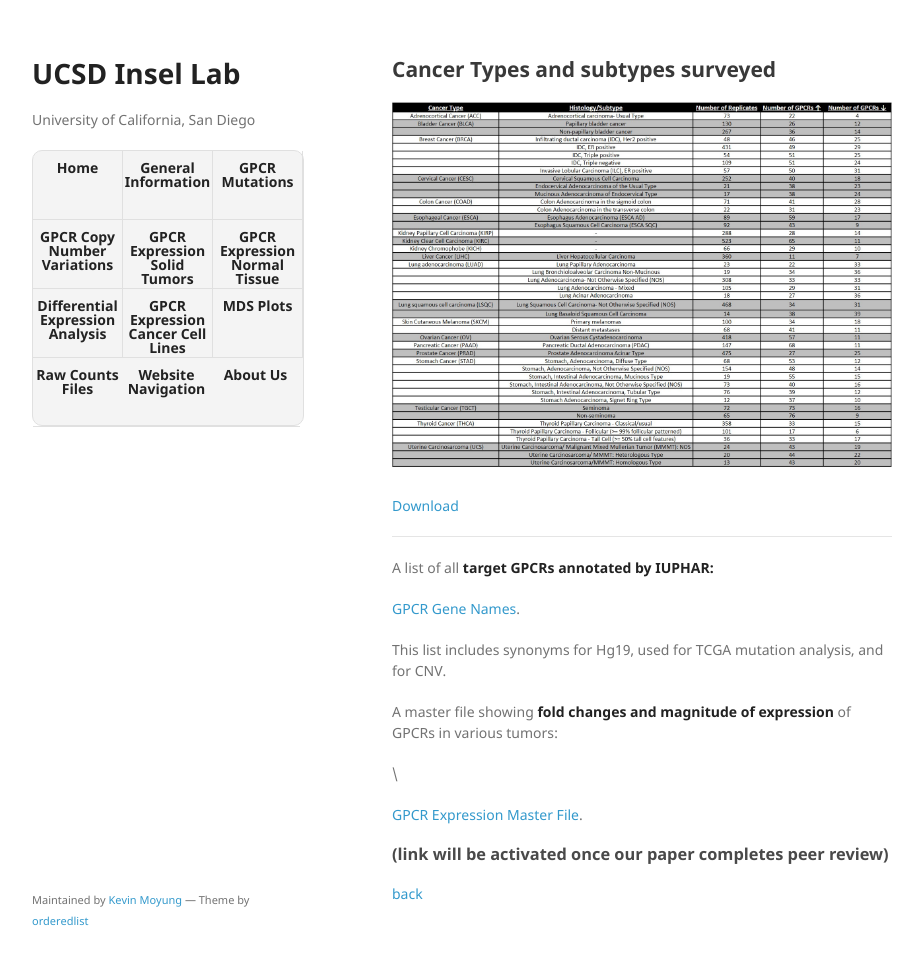
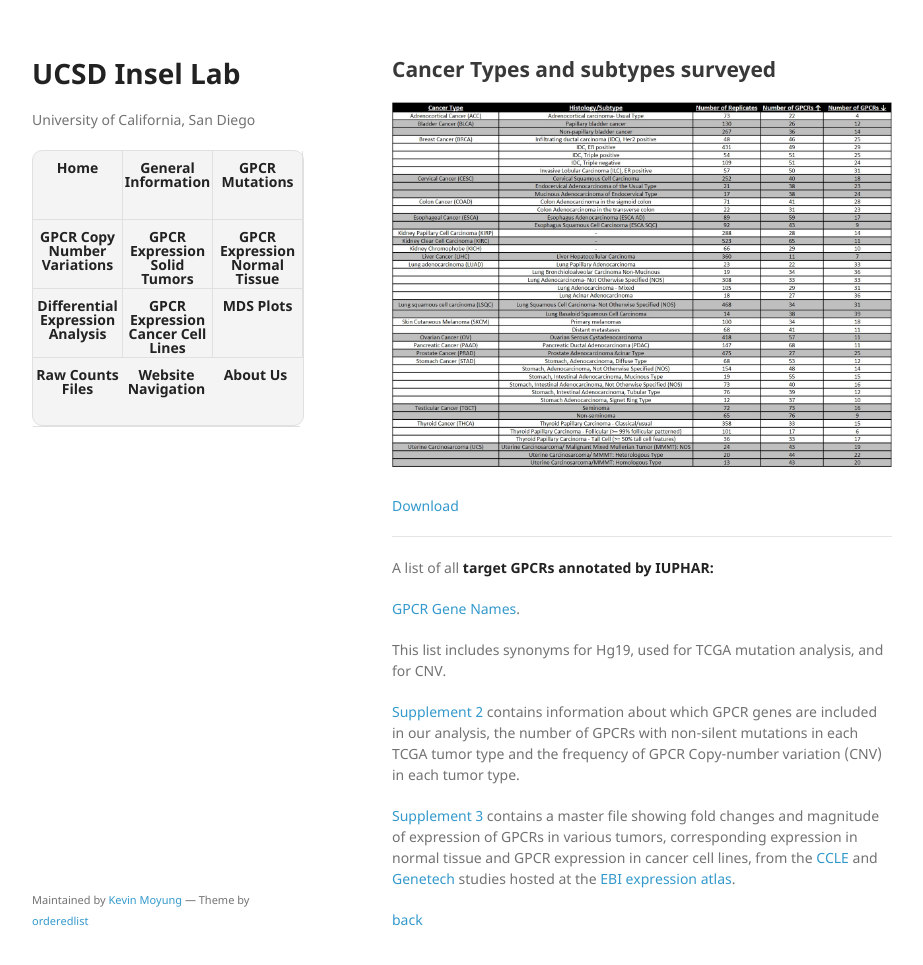
Before and after one commit to insellab/insellab.github.io, a Jekyll site: the page built from data.md, in a window 1280 px wide and 1000 px high. Shown: the top 965 px of the window, without its empty margins (178-1101 px from the left). Built offline with Jekyll 4.4.1, drawn with Linux system fonts in a browser that asks for light colours; our own code applies the rules of GitHub Pages for plain Markdown files.

Commit message:
Update data.md

```diff
--- a/data.md
+++ b/data.md
@@ -19,12 +19,11 @@ A list of all **target GPCRs annotated by IUPHAR:**
 This list includes synonyms for Hg19, used for TCGA mutation analysis, and for CNV.
 
 
-A master file showing **fold changes and magnitude of expression** of GPCRs in various tumors:
-
-\
+[Supplement 2](https://drive.google.com/open?id=1ROW2FWvDYlP7w5n-qMR8KMapnjkD2Ta9) contains information about which GPCR genes are included in our analysis, the number of GPCRs with non-silent mutations in each TCGA tumor type and the frequency of GPCR Copy-number variation (CNV) in each tumor type.
 
 
-[GPCR Expression Master File](https://drive.google.com/a/ucsd.edu/file/d/0B2LcGihi6iUWNEFhendLNmVHemM/view?usp=sharing).
-### (link will be activated once our paper completes peer review)
+[Supplement 3](https://drive.google.com/open?id=1Fdps90G7j2A3vb24L3ikICADZ-7fIjiC) contains a master file showing fold changes and magnitude of expression of GPCRs in various tumors, corresponding expression in normal tissue and GPCR expression in cancer cell lines, from the [CCLE](https://www.ebi.ac.uk/gxa/experiments/E-MTAB-2770/Results) and [Genetech](https://www.ebi.ac.uk/gxa/experiments/E-MTAB-2706/Results) studies hosted at the [EBI expression atlas](https://www.ebi.ac.uk/gxa/home).
+
+
 
 [back](./)
```
